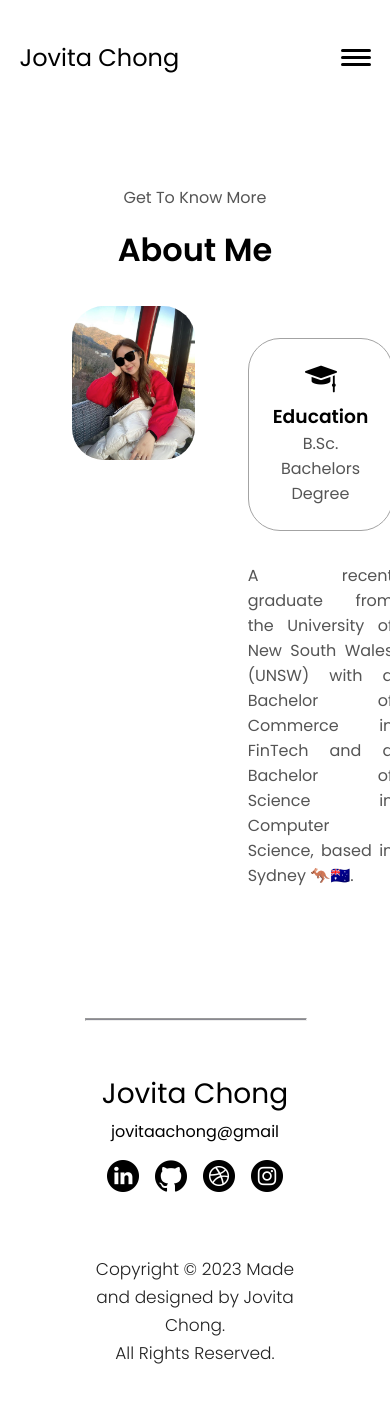
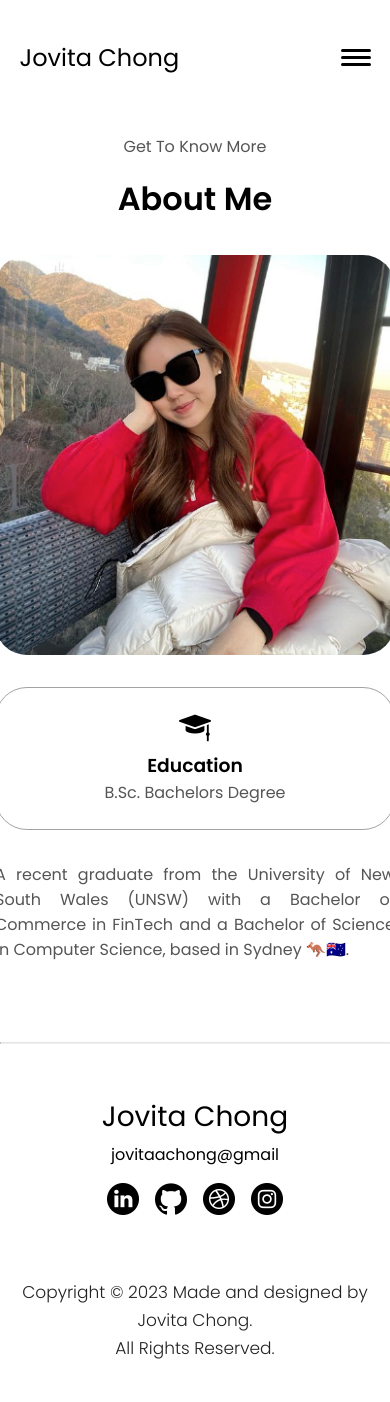
Before and after one commit to jovitachong/portfolio, a React (Create React App) app: page /about in a window 390 px wide. Shown: the top 1402 px of the page. Built offline with nearby package versions, Linux system fonts and the light colour scheme.

Commit message:
Thu changes

```diff
--- a/src/App.css
+++ b/src/App.css
@@ -170,12 +170,15 @@ h2 {
 /* SECTIONS */
 
 section {
-  margin-top: calc(30px + 73.125px + 1.25px + 47px);
-  /* height: 96vh; */
-  /* margin: 0 10rem; */
+  margin-top: calc(10vh + 15px + 15px);
   box-sizing: border-box;
   min-height: fit-content;
-  /* background-color: pink; */
+  /* space between section and navbar */
+  padding-top: 4vh;
+  /* padding-top: 20px; */
+  /* background-color: yellow; */
+  margin-left: 5%;
+  margin-right: 5%;
 }
 
 .section-container {
@@ -332,7 +335,7 @@ section {
   align-items: center;
   flex-direction: column;
   /* padding-top: 1.4rem; */
-  padding-top: 4vh;
+  /* padding-top: 4vh; */
   /* height: 70vh; */
   margin-left: 5%;
   margin-right: 5%;
@@ -377,7 +380,7 @@ section {
 
 .section-container {
   gap: 4rem;
-  height: 80%;
+  /* height: 80%; */
 }
 
 .section__pic-container {
@@ -393,9 +396,6 @@ section {
   justify-content: center;
   align-items: center;
   flex-direction: column;
-  /* padding-top: 1.4rem; */
-  padding-top: 4vh;
-  /* height: 70vh; */
   margin-left: 5%;
   margin-right: 5%;
 }
@@ -440,12 +440,6 @@ article .icon {
   justify-content: center;
   align-items: center;
   flex-direction: column;
-  /* padding-top: 1.4rem; */
-  padding-top: 4vh;
-  /* height: 70vh; */
-  margin-left: 5%;
-  margin-right: 5%;
-  /* background-color: pink; */
 }
 
 /* [X] CONTACT */
@@ -455,9 +449,6 @@ article .icon {
   justify-content: center;
   align-items: center;
   flex-direction: column;
-  /* padding-top: 1.4rem; */
-  padding-top: 4vh;
-  /* height: 70vh; */
 }
 
 .contact-info-upper-container {
@@ -551,7 +542,7 @@ article .icon {
 /* Footer Starts */
 .footer--container {
   display: flex;
-  padding: 106.667px 85.333px;
+  padding: 106.667px 0;
   flex-direction: column;
   background: var(--bg-shade);
   /* align-items: center; */
@@ -608,11 +599,14 @@ article .icon {
 }
 
 .divider {
+  border-top: 1px solid rgba(0, 0, 0, 0.1);
+  margin-bottom: 2rem;
   /* margin: 0 5%; */
-  margin-bottom: 2rem;
+  /*
   height: 1.333px;
   width: 100%;
-  background: rgba(40, 41, 56, 0.55);
+  background: rgba(0, 0, 0, 0.1);
+  */
 }
 
 .footer--content--container {
@@ -851,7 +845,7 @@ article .icon {
     flex-direction: column;
     align-items: center;
     width: 100%;
-    padding: 3rem 0 0.6rem;
+    padding: 3rem 0 3rem;
     z-index: -100;
   }
 
@@ -869,10 +863,7 @@ article .icon {
 
   .navbar--items.active {
     top: calc(10vh + 15px + 15px);
-    padding-bottom: 30px;
     border-top: 1px solid rgba(0, 0, 0, 0.1);
-    /* padding-top: 100%;
-    padding-bottom: 100%; */
   }
 
   /* HAMBURGER TRANSITION */
@@ -893,7 +884,12 @@ article .icon {
 /* smallest screen: 320px, 768px, 1200px */
 @media screen and (max-width: 800px) {
 
+  section {
+    padding-top: 20px;
+  }
+
   /* navbar */
+
   nav {
     justify-content: space-around;
     align-items: center;
@@ -909,11 +905,9 @@ article .icon {
   }
 
   /* profile */
+
   #profile {
     height: 83vh;
-    margin-bottom: 0;
-    padding-top: 15px;
-    margin-top: 17vh;
   }
 
   #profile .section__pic-container {
@@ -924,12 +918,20 @@ article .icon {
   }
 
   /* about */
-  .section-container {
+
+  /* #about {
+    height: 83vh;
+  } */
+
+  #about .section-container {
+    display: flex;
+    flex-direction: column;
+    align-content: center;
     flex-wrap: wrap;
     gap: 0;
   }
 
-  #about .section__pic-container {
+  /* #about .section__pic-container {
     width: 35%;
     height: 100%;
   }
@@ -937,15 +939,15 @@ article .icon {
   #about .about-details-container {
     width: 35%;
     height: 100%;
-  }
+  } */
 
 
-  .section__pic-container {
+  /* .section__pic-container {
     width: 250px;
     height: 250px;
     margin: 0 auto;
     justify-content: center;
-  }
+  } */
 
   .section__pic-container img {
     /* width: 100%;
@@ -959,4 +961,9 @@ article .icon {
     word-wrap: break-word;
   }
 
+  /* contact */
+  /*
+  #contact {
+    height: 83vh;
+  } */
 }
--- a/src/Pages/Home/Contact.jsx
+++ b/src/Pages/Home/Contact.jsx
@@ -138,7 +138,7 @@ const Contact = () => {
               className="contact--input text-md"
               id="message"
               name="message"
-              rows="8"
+              rows="6"
               value={message}
               onChange={(e) => setMessage(e.target.value)}
               placeholder="Type your message..."
```
